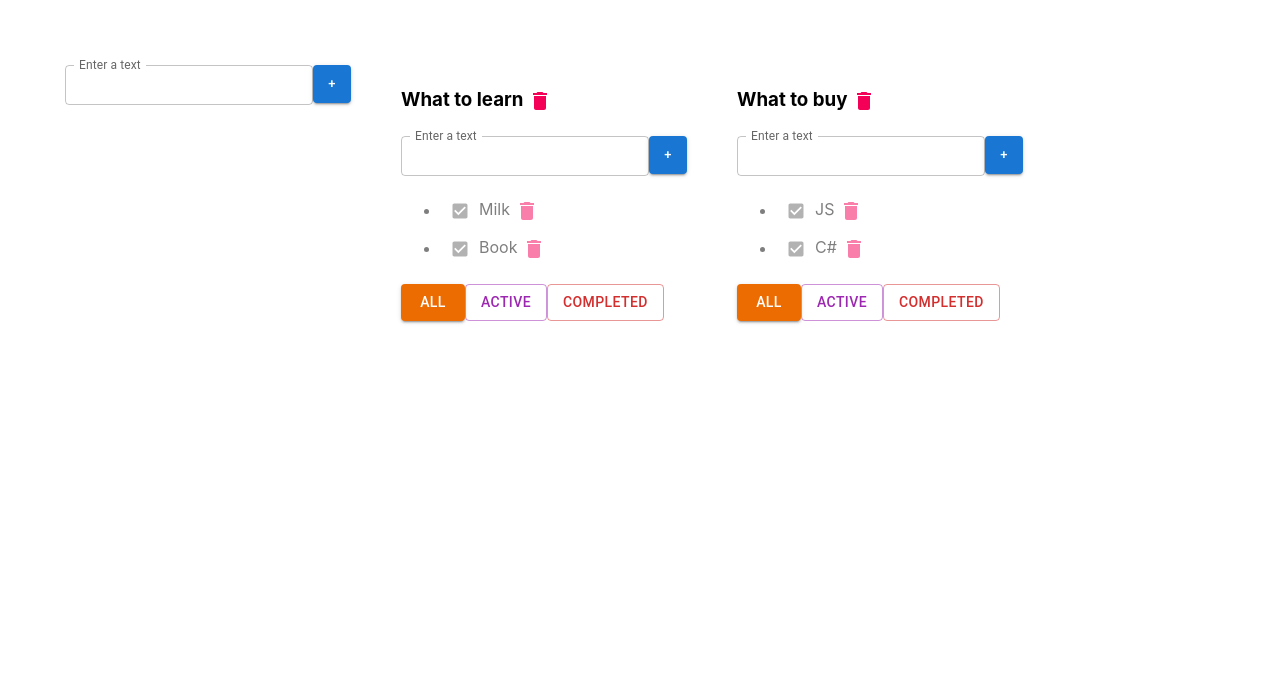
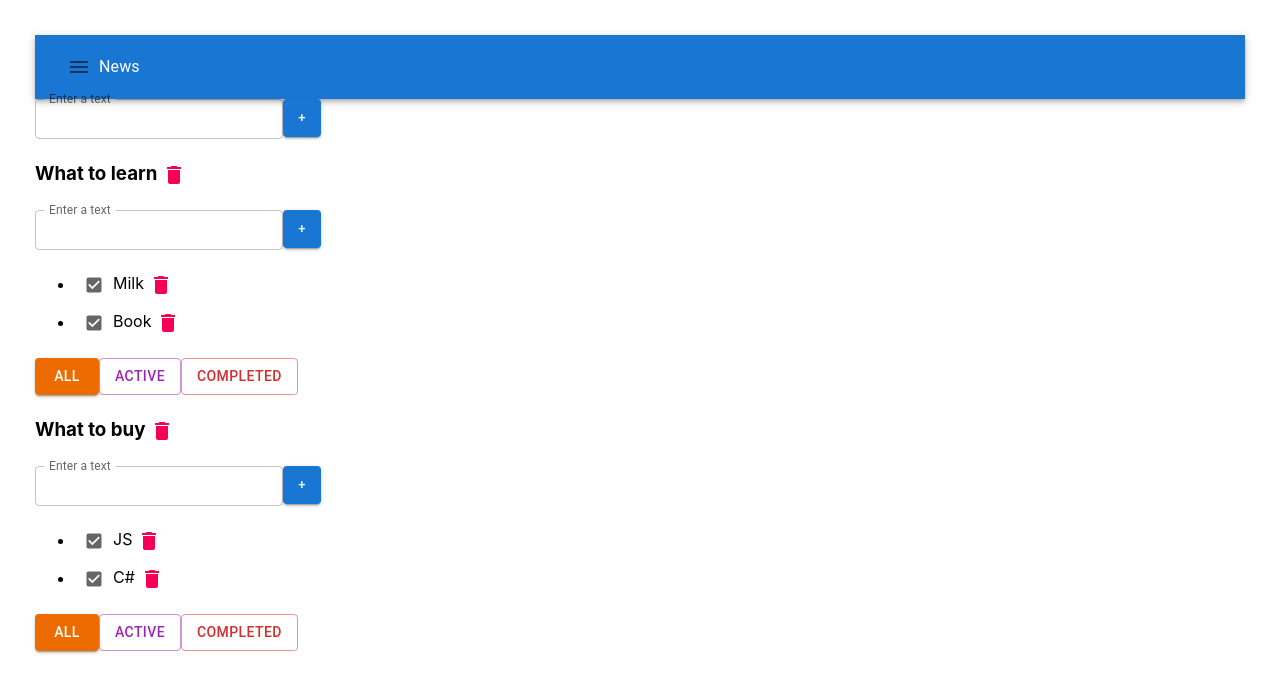
Before and after one commit to DmitryShastel/Native_JS_2.0_old, a React (Create React App) app in the folder Folder_1/native_js_2.0/: page / in a window 1280 px wide. Shown: the top 692 px of the page. Built offline with nearby package versions, Linux system fonts and the light colour scheme.

Commit message:
The ToDoList#7 AppBar is created

```diff
--- a/Folder_1/native_js_2.0/src/App.css
+++ b/Folder_1/native_js_2.0/src/App.css
@@ -1,79 +1,79 @@
-/*classes for todolist*/
-.App {
-    /*text-align: center;*/
-    padding: 30px;
-    display: flex;
-}
+/*!*classes for todolist*!*/
+/*.App {*/
+/*    !*text-align: center;*!*/
+/*    padding: 30px;*/
+/*    display: flex;*/
+/*}*/
 
-.App > div {
-    margin-right: 50px;
-}
+/*.App > div {*/
+/*    margin-right: 50px;*/
+/*}*/
 
-button {
-    margin-left: 5px;
-    cursor: pointer;
-}
-__________________________________________________________
-.App-logo {
-    height: 40vmin;
-    pointer-events: none;
-}
+/*button {*/
+/*    margin-left: 5px;*/
+/*    cursor: pointer;*/
+/*}*/
+/*__________________________________________________________*/
+/*.App-logo {*/
+/*    height: 40vmin;*/
+/*    pointer-events: none;*/
+/*}*/
 
-@media (prefers-reduced-motion: no-preference) {
-    .App-logo {
-        animation: App-logo-spin infinite 20s linear;
-    }
-}
+/*@media (prefers-reduced-motion: no-preference) {*/
+/*    .App-logo {*/
+/*        animation: App-logo-spin infinite 20s linear;*/
+/*    }*/
+/*}*/
 
-.App-header {
-    background-color: #282c34;
-    min-height: 100vh;
-    display: flex;
-    flex-direction: column;
-    align-items: center;
-    justify-content: center;
-    font-size: calc(10px + 2vmin);
-    color: white;
-}
+/*.App-header {*/
+/*    background-color: #282c34;*/
+/*    min-height: 100vh;*/
+/*    display: flex;*/
+/*    flex-direction: column;*/
+/*    align-items: center;*/
+/*    justify-content: center;*/
+/*    font-size: calc(10px + 2vmin);*/
+/*    color: white;*/
+/*}*/
 
-.App-link {
-    color: #61dafb;
-}
+/*.App-link {*/
+/*    color: #61dafb;*/
+/*}*/
 
-@keyframes App-logo-spin {
-    from {
-        transform: rotate(0deg);
-    }
-    to {
-        transform: rotate(360deg);
-    }
-}
+/*@keyframes App-logo-spin {*/
+/*    from {*/
+/*        transform: rotate(0deg);*/
+/*    }*/
+/*    to {*/
+/*        transform: rotate(360deg);*/
+/*    }*/
+/*}*/
 
-.disabled-inc {
-    background-color: aquamarine;
-    opacity: 0.5;
-}
+/*.disabled-inc {*/
+/*    background-color: aquamarine;*/
+/*    opacity: 0.5;*/
+/*}*/
 
 
-.disabled-reset {
-    background-color: aquamarine;
-    opacity: 0.5;
-}
+/*.disabled-reset {*/
+/*    background-color: aquamarine;*/
+/*    opacity: 0.5;*/
+/*}*/
 
 
-.active-filter {
-    background-color: aquamarine;
-}
+/*.active-filter {*/
+/*    background-color: aquamarine;*/
+/*}*/
 
 
-.error {
-    border: red 1px solid;
-}
+/*.error {*/
+/*    border: red 1px solid;*/
+/*}*/
 
-.error-message {
-    color: red;
-}
+/*.error-message {*/
+/*    color: red;*/
+/*}*/
 
-.is-done {
-    opacity: 0.5;
-}
+/*.is-done {*/
+/*    opacity: 0.5;*/
+/*}*/
--- a/Folder_1/native_js_2.0/src/Native_JS_2.0/Native_JS_Tuesday/ToDoList_7/AppRoot_7.tsx
+++ b/Folder_1/native_js_2.0/src/Native_JS_2.0/Native_JS_Tuesday/ToDoList_7/AppRoot_7.tsx
@@ -2,6 +2,11 @@ import React, {useState} from 'react';
 import {TaskType, Todolist_7} from "./Todolist_7";
 import {v1} from "uuid";
 import {AddItemForm7} from "./AddItemForm7";
+import AppBar from '@mui/material/AppBar';
+import Toolbar from '@mui/material/Toolbar';
+import IconButton from '@mui/material/IconButton';
+import {Menu} from "@material-ui/icons";
+import {Typography} from "@mui/material";
 
 export type FilterValuesType = "all" | "active" | "completed"
 type TodolistType = {
@@ -44,7 +49,7 @@ export function RootApp_7() {
     }
 
     const updateTodolistTitle = (todolistId: string, updateTitle: string) => {
-        setTodolists( todolists.map(el => el.id === todolistId ? {...el, title: updateTitle} : el))
+        setTodolists(todolists.map(el => el.id === todolistId ? {...el, title: updateTitle} : el))
     }
 
     function removeTasks(id: string, todolistId: string) {
@@ -107,7 +112,16 @@ export function RootApp_7() {
 
     return (
         <div className="App">
-
+            <AppBar position='static'>
+                <Toolbar>
+                    <IconButton>
+                        <Menu/>
+                    </IconButton>
+                    <Typography>
+                        News
+                    </Typography>
+                </Toolbar>
+            </AppBar>
             <AddItemForm7 callBack={addTodolist}/>
 
             {
@@ -138,6 +152,7 @@ export function RootApp_7() {
                     />
                 })
             }
+
         </div>
     );
 }
```
